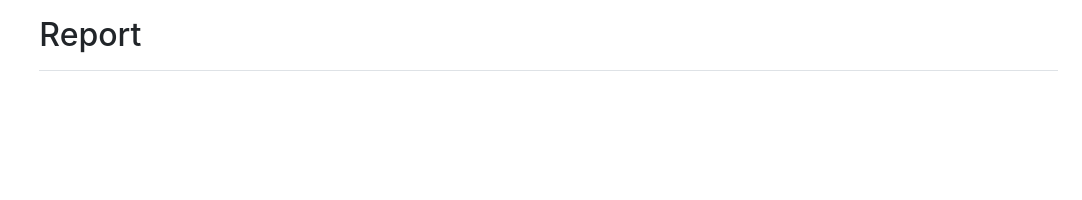
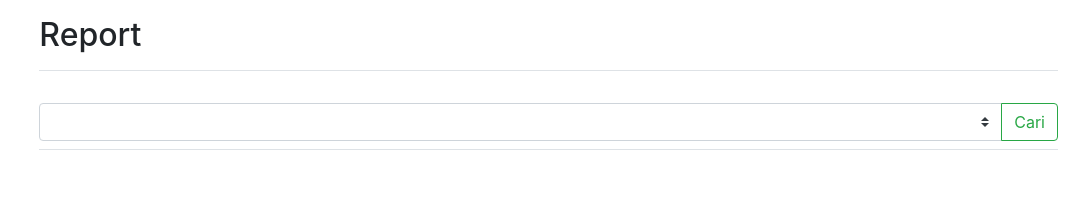
Before and after one commit to bernandotorrez/tes-bidang-nindya-karya, a Nuxt app: page /report in a window 1280 px wide. Shown: the top 200 px of the page, without its empty margins (198-1280 px from the left). Built offline with nearby package versions, Linux system fonts and the light colour scheme.

Commit message:
sisa laporan

```diff
--- a/pages/report/index.vue
+++ b/pages/report/index.vue
@@ -6,12 +6,90 @@
           Report
         </h1>
       </div>
+
+      <div class="d-flex justify-content-between flex-wrap flex-md-nowrap align-items-center pt-3 pb-2 mb-3 border-bottom">
+        <div class="input-group">
+          <select v-model="tanggalSelected" class="custom-select">
+            <option v-for="data in reportDate" :key="data">
+              {{ data }}
+            </option>
+          </select>
+          <div class="input-group-append" @click="showReport">
+            <button
+              class="btn btn-outline-success"
+              type="button"
+              aria-haspopup="true"
+              aria-expanded="false"
+            >
+              Cari
+            </button>
+          </div>
+        </div>
+      </div>
+
+      <div v-if="isTanggalSubmitted" class="table-responsive">
+        <table class="table table-bordered">
+          <thead>
+            <tr>
+              <th>No</th>
+              <th>Tanggal</th>
+              <th>Wilayah</th>
+              <th>Produksi</th>
+            </tr>
+          </thead>
+          <tbody>
+            <!-- <tr v-for="table in tableData" :key="table.no">
+              <td>{{ table.no }}</td>
+              <td>{{ table.tanggal }}</td>
+              <td>{{ table.wilayah }}</td>
+              <td>{{ formatNumber(table.produksi) }}</td>
+            </tr> -->
+            <tr>
+              <td>1</td>
+              <td>2</td>
+              <td>3</td>
+              <td>4</td>
+            </tr>
+          </tbody>
+        </table>
+      </div>
     </main>
   </div>
 </template>
 
 <script>
 export default {
+  data () {
+    return {
+      reportData: null,
+      reportDate: null,
+      tanggalSelected: '',
+      isTanggalSubmitted: false
+    }
+  },
+  mounted () {
+    this.callReportData()
+  },
+  methods: {
+    async callReportData () {
+      const response = await this.$axios.get('http://localhost:3000/table.json')
+      const { data } = response.data
 
+      this.reportData = data
+
+      const result = []
+      data.forEach((x) => {
+        if (!result.includes(x.tanggal)) {
+          result.push(x.tanggal)
+        }
+      })
+
+      this.reportDate = result
+    },
+    showReport () {
+      this.isTanggalSubmitted = true
+      console.log(this.tanggalSelected)
+    }
+  }
 }
 </script>
--- a/store/index.js
+++ b/store/index.js
@@ -5,11 +5,15 @@ export const state = () => ({
 
 export const mutations = {
   // MUTATION UNTUK MENGUBAH STATE DI ATAS
-  SET_IS_AUTH (state, payload) {
+  SET_IS_AUTH: (state, payload) => {
     state.isAuth = payload
   },
 
-  SET_USER (state, payload) {
+  SET_USER: (state, payload) => {
     state.user = payload
   }
 }
+
+export const actions = {
+
+}
```
